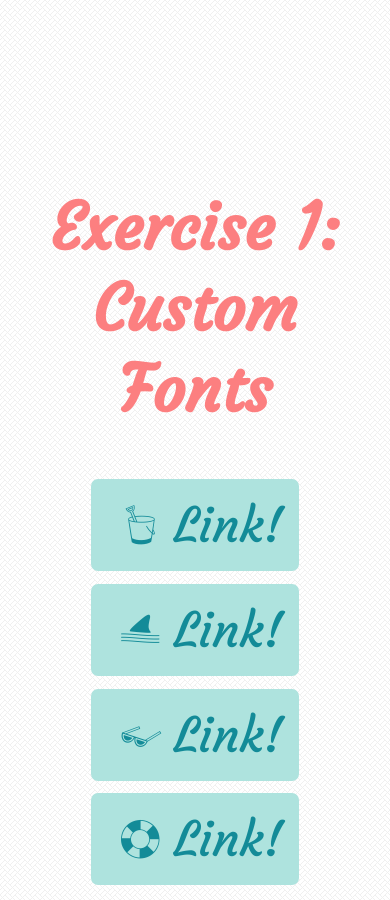
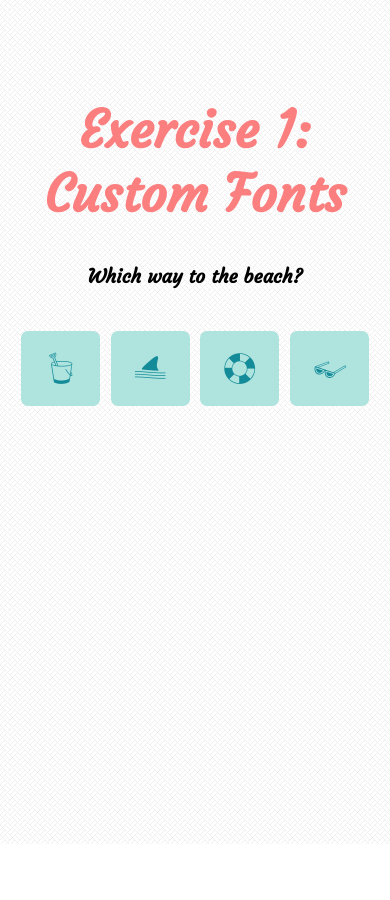
Before and after one commit to padd0010/exercise-1, a plain HTML site: page index.html in a window 390 px wide. After the commit the page ends 844 px from the top, so only its background shows below. Drawn offline with Linux system fonts and the light colour scheme.

Commit message:
Media Queries
added media queriers to resize content for small screens

```diff
--- a/css/index.css
+++ b/css/index.css
@@ -24,7 +24,14 @@ html {
 h1 {
 	font-size: 4rem;
 	color: #FC7F80;
-	padding-top: 9rem;
+	padding-top: 7rem;
+	margin: 0;
+}
+
+h2 {
+	padding: 3rem;
+	margin: 0;
+
 }
 
 .btn {
@@ -48,10 +55,50 @@ h1 {
 	transform: scale(1.1, 1.1);
 }
 
+.btn:active {
+	background-color: #063244;
+}
+
 .ease-all {
-	-webkit-transition: all 800ms linear;
-	-moz-transition: all 800ms linear;
-	-ms-transition: all 800ms linear;
-	-o-transition: all 800ms linear;
-	transition: all 800ms linear;
+	-webkit-transition: all 300ms ease-in-out;
+	-moz-transition: all 300ms ease-in-out;
+	-ms-transition: all 300ms ease-in-out;
+	-o-transition: all 300ms ease-in-out;
+	transition: all 300ms ease-in-out;
 }
+
+@media only screen and (max-width: 29.9em) {
+
+	html {
+		font-size: 90%;
+	}
+
+}
+
+@media only screen and (max-width: 26.9em) {
+
+	html {
+		font-size: 85%;
+	}
+
+}
+
+@media only screen and (max-width: 25.9em) {
+
+	html {
+		font-size: 80%;
+	}
+
+}
+
+@media only screen and (max-width: 23.4em) {
+
+	html {
+		font-size: 75%;
+	}
+
+	h1 {
+		font-size: 3.6rem;
+	}
+
+}
--- a/index.html
+++ b/index.html
@@ -2,7 +2,7 @@
 <html lang="en-ca">
 <head>
 	<meta charset="utf-8">
-	<title>Responsive Setup</title>
+	<title>Exercise 1: Custom Fonts</title>
 	<link href='http://fonts.googleapis.com/css?family=Courgette' rel='stylesheet' type='text/css'>
 	<link href="css/index.css" rel="stylesheet">
 	<link href="css/custom-font.css" rel="stylesheet">
@@ -12,15 +12,14 @@
 </head>
 <body>
 
-	<h1>Exercise 1: Custom Fonts</h1>
+	<h1 class="ease-all">Exercise 1: Custom Fonts</h1>
 
+	<h2 class="ease-all">Which way to the beach?</h2>
 
-	<a href="#" class="ease-all btn"><i class="icon-bucket"></i>Link!</a
-	><a href="#" class="ease-all btn"><i class="icon-shark"></i>Link!</a
-	><a href="#" class="ease-all btn"><i class="icon-glasses"></i>Link!</a
-	><a href="#" class="ease-all btn"><i class="icon-lifesaver"></i>Link!</a>
-
-
+	<a href="#" class="ease-all btn"><i class="icon-bucket"></i></a
+	><a href="#" class="ease-all btn"><i class="icon-shark"></i></a
+	><a href="#" class="ease-all btn"><i class="icon-lifesaver"></i></a
+	><a href="#" class="ease-all btn"><i class="icon-glasses"></i></a>
 
 </body>
 </html>
```
